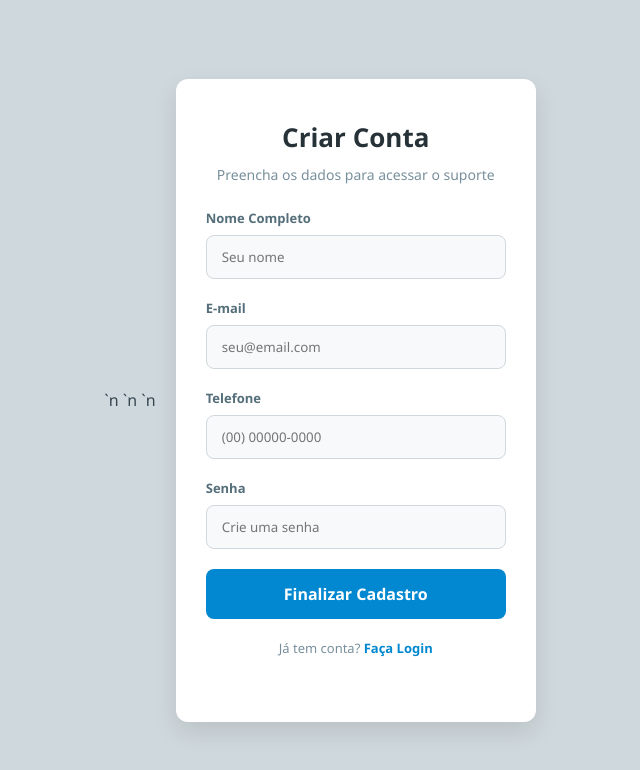
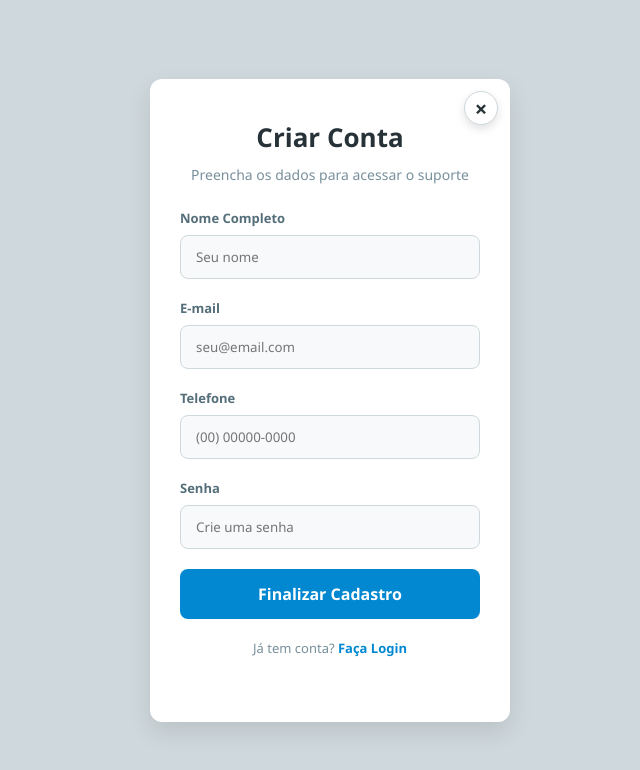
Before and after one commit to jose-chico/agenteIA, a website: page public/cadastro.html in a window 1280 px wide. Shown: the whole page, without its empty margins (310-950 px from the left). Drawn offline with Linux system fonts and the light colour scheme.

Commit message:
tireios nnn

```diff
--- a/public/cadastro-script.js
+++ b/public/cadastro-script.js
@@ -1,5 +1,13 @@
 document.addEventListener("DOMContentLoaded", () => {
     const cadastroForm = document.getElementById("cadastro-form");
+    const closeChatBtn = document.getElementById("iframe-close-chat");
+
+    if (closeChatBtn && window.self !== window.top) {
+        closeChatBtn.hidden = false;
+        closeChatBtn.addEventListener("click", () => {
+            window.parent.postMessage({ type: "falcon:chat-close" }, "*");
+        });
+    }
 
     if (!cadastroForm) return;
 
@@ -31,7 +39,6 @@ document.addEventListener("DOMContentLoaded", () => {
         btn.innerText = "Criando conta...";
 
         try {
-            // URL ATUALIZADA PARA O BACKEND NA PORTA 8000
             const response = await fetch("https://agenteia-22ds.onrender.com/users", {
                 method: "POST",
                 headers: {
--- a/public/cadastro.html
+++ b/public/cadastro.html
@@ -2,12 +2,17 @@
 <html lang="pt-br">
 <head>
     <meta charset="UTF-8">
-    <meta name="viewport" content="width=device-width, initial-scale=1.0, maximum-scale=1.0, user-scalable=no, viewport-fit=cover">`n    <meta name="mobile-web-app-capable" content="yes">`n    <meta name="apple-mobile-web-app-capable" content="yes">`n    <meta name="apple-mobile-web-app-status-bar-style" content="black-translucent">
+    <meta name="viewport" content="width=device-width, initial-scale=1.0, maximum-scale=1.0, user-scalable=no, viewport-fit=cover">
+    <meta name="mobile-web-app-capable" content="yes">
+    <meta name="apple-mobile-web-app-capable" content="yes">
+    <meta name="apple-mobile-web-app-status-bar-style" content="black-translucent">
     <title>Cadastro - Chat Suporte</title>
-    <link rel="stylesheet" href="login-style.css"> </head>
+    <link rel="stylesheet" href="login-style.css">
+</head>
 <body>
     <div class="login-container">
         <div class="login-box">
+            <button type="button" id="iframe-close-chat" class="iframe-close-chat" aria-label="Fechar chat" hidden>&times;</button>
             <h2>Criar Conta</h2>
             <p>Preencha os dados para acessar o suporte</p>
 
--- a/public/login-style.css
+++ b/public/login-style.css
@@ -1,4 +1,4 @@
-/* Configurações Gerais */
+/* ConfiguraÃ§Ãµes Gerais */
 * {
     box-sizing: border-box;
     margin: 0;
@@ -30,7 +30,7 @@ body {
     text-align: center;
 }
 
-/* Títulos e Textos */
+/* TÃ­tulos e Textos */
 h2 {
     color: #263238;
     margin-bottom: 10px;
@@ -43,7 +43,7 @@ p {
     margin-bottom: 25px;
 }
 
-/* Formulário e Inputs */
+/* FormulÃ¡rio e Inputs */
 .input-group {
     margin-bottom: 20px;
     text-align: left;
@@ -74,7 +74,7 @@ input:focus {
     box-shadow: 0 0 0 3px rgba(2, 136, 209, 0.1);
 }
 
-/* Botões (Estilo Profissional) */
+/* BotÃµes (Estilo Profissional) */
 button {
     width: 100%;
     padding: 14px;
@@ -96,7 +96,7 @@ button:hover {
 
 /* Links */
 a {
-    color: #0288d1 !important; /* Forçando o azul profissional */
+    color: #0288d1 !important; /* ForÃ§ando o azul profissional */
     text-decoration: none;
     transition: 0.3s;
 }
@@ -112,3 +112,34 @@ a:hover {
     margin-top: 15px;
     min-height: 18px;
 }
+/* Botão X para fechar o chat quando página estiver em iframe */
+.login-box {
+    position: relative;
+}
+
+.iframe-close-chat {
+    position: absolute;
+    top: 12px;
+    right: 12px;
+    width: 34px;
+    height: 34px;
+    border-radius: 50%;
+    border: 1px solid #cfd8dc;
+    background: #ffffff;
+    color: #263238;
+    font-size: 22px;
+    line-height: 1;
+    padding: 0;
+    cursor: pointer;
+    display: inline-flex;
+    align-items: center;
+    justify-content: center;
+    box-shadow: 0 4px 10px rgba(0, 0, 0, 0.12);
+    z-index: 5;
+}
+
+.iframe-close-chat:hover {
+    background: #f5f7f8;
+    transform: none;
+    box-shadow: 0 6px 12px rgba(0, 0, 0, 0.16);
+}
```
Also changed, not shown: public/falcon/script.js (+31 -36 lines).
